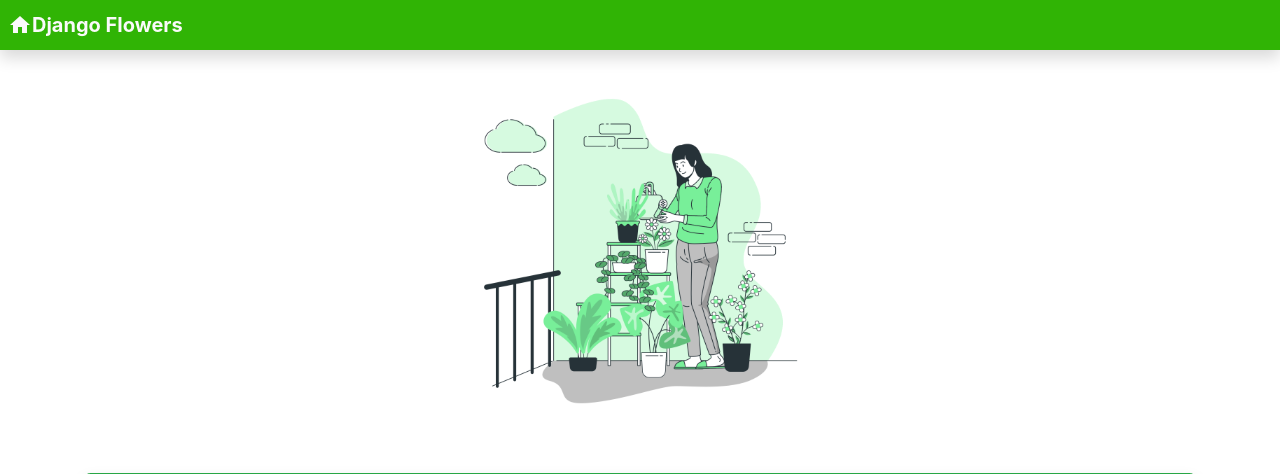
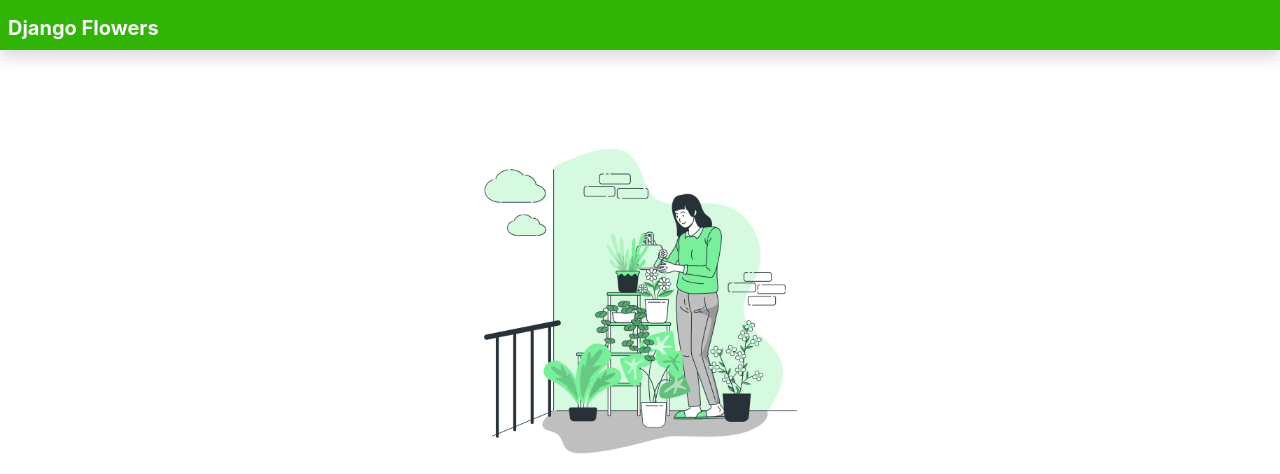
Before and after one commit to nathanbahia2/django-flowers, a Django app: page / in a window 1280 px wide. Shown: the top 474 px of the page. Run offline with Django 3.2, Linux system fonts and the light colour scheme; some libraries are stand-ins or nearby versions.

Commit message:
melhorias no menu e apresentação do nome do usuário logado

```diff
--- a/core/templates/core/base.html
+++ b/core/templates/core/base.html
@@ -38,7 +38,7 @@
 
                     <form method='post' action="{% url 'index' %}" enctype="multipart/form-data" id='formulario-foto'>
                         {% csrf_token %}
-                        <input type="file" id='foto' name='foto' accept="image/jpg,image/png,image/jpeg" hidden>
+                        <input capture="camera" type="file" id='foto' name='foto' accept="image/jpg,image/png,image/jpeg" hidden>
                         <div class="d-flex justify-content-end">
                             <button type="button" class="btn btn-secondary" data-dismiss="modal">Cancelar</button>
                             <button type="submit" id="btn-submit-form" class="btn btn-primary ml-2">Salvar</button>
--- a/core/templates/core/capturas.html
+++ b/core/templates/core/capturas.html
@@ -3,7 +3,7 @@
 {% block content %}
 
     {% if capturas %}
-        <div style="margin-top: 70px" class="container">
+        <div class="container">
             <div class="title mb-3">Galeria</div>
             {% for captura in capturas %}
                 <div class="card p-1 mb-5">
--- a/core/templates/core/index.html
+++ b/core/templates/core/index.html
@@ -13,7 +13,7 @@
             {% if request.user.is_authenticated %}
                 <label
                     class="btn btn-lg btn-outline-success rounded-lg shadow-lg d-flex justify-content-center align-items-center mx-auto mb-5" for="foto">
-                    <span class="material-icons">local_florist</span>
+                    <span class="material-icons">photo_camera</span>
                     Capturar foto
                 </label>
             {% else %}
--- a/core/templates/core/navbar.html
+++ b/core/templates/core/navbar.html
@@ -1,28 +1,39 @@
-<nav class="navbar navbar-expand-lg fixed-top shadow px-0">
-    <a href="{% url 'index' %}" class="navbar-brand title d-flex align-items-center"><span class="material-icons">home</span>   Django Flowers</a>
+<nav class="navbar navbar-expand-xg shadow px-0">
+    <span class="navbar-brand title d-flex align-items-center justify-content-center">
+        {% if request.path != '/' %}
+            <a href="javascript:history.back()" class="text-light">
+                <span class="material-icons">arrow_back_ios</span>
+            </a>
+        {% endif %}
+         Django Flowers
+    </span>
     {% if request.user.is_authenticated %}
-        <button class="navbar-toggler" type="button" data-toggle="collapse" data-target="#navbarNav"
+        <button class="navbar-toggler text-light" type="button" data-toggle="collapse" data-target="#navbarNav"
                 aria-controls="navbarNav" aria-expanded="false" aria-label="Toggle navigation">
             <span class="material-icons">menu</span>
         </button>
         <div class="collapse navbar-collapse" id="navbarNav">
-            <ul class="navbar-nav ml-auto">
-                <li class="nav-item">
-                    <hr>
+            <ul class="navbar-nav ml-auto text-center">
+                <li class="nav-item border border-light p-2">
+                    <a class="btn text-light" href="{% url 'index' %}">Página inicial</a>
                 </li>
-                <li class="nav-item">
+                <li class="nav-item border border-light p-2">
                     <button class="btn text-light" onclick="$('#foto').click()">
-                        <span class="material-icons">add_a_photo</span> Nova foto
+                        Nova foto
                     </button>
                 </li>
-                <li class="nav-item">
-                    <a class="btn text-light" href="{% url 'capturas_usuario' %}"><span class="material-icons">collections</span> Galeria</a>
+                <li class="nav-item border border-light p-2">
+                    <a class="btn text-light" href="{% url 'capturas_usuario' %}">Galeria</a>
                 </li>
-                <li class="nav-item">
+                <li class="nav-item border border-light p-2">
                     <a class="btn text-light"
-                       href="{% url 'account_logout' %}"><span class="material-icons">logout</span> Sair</a>
+                       href="{% url 'account_logout' %}">Sair</a>
                 </li>
             </ul>
         </div>
     {% endif %}
 </nav>
+
+{% if request.user.is_authenticated %}
+    <div class="title text-right mr-2 mt-3 text-success">Olá, {{ request.user.first_name }}!</div>
+{% endif %}
```
Also changed, not shown: core/static/css/main.css (+6 -17 lines), core/templates/core/detail.html (+6 -2 lines), 1 other file.
